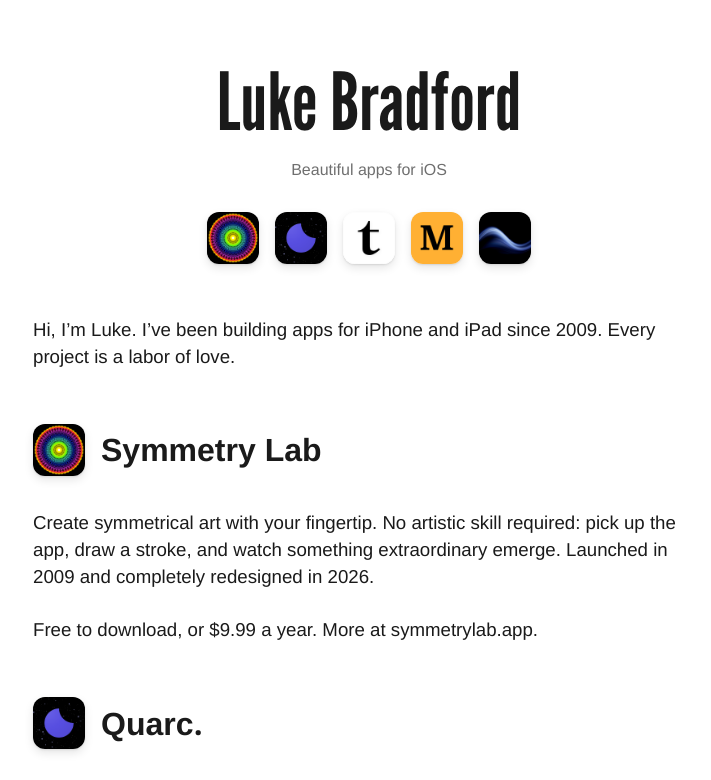
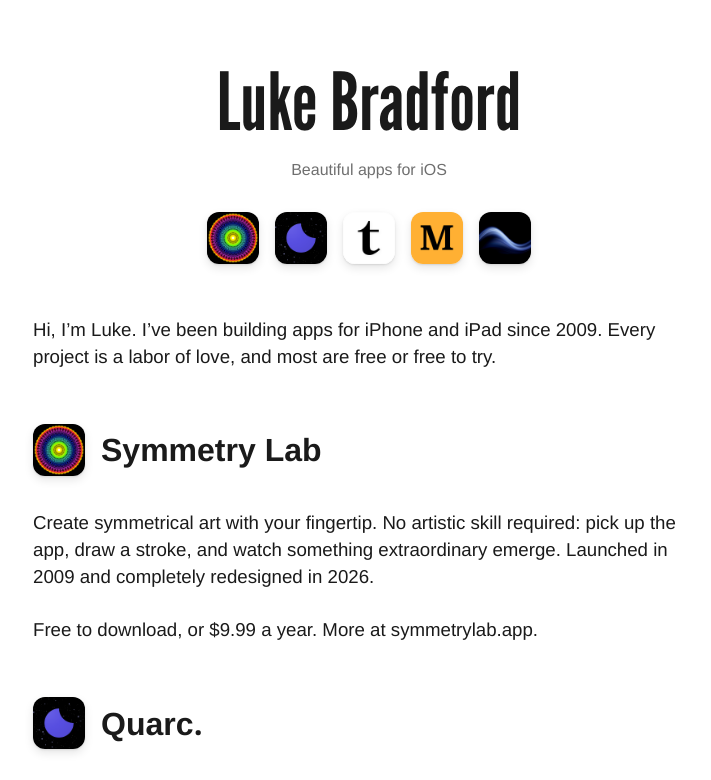
Before and after one commit to lukebradford/apps.lukebradford.xyz, a plain HTML site: page index.html in a window 1280 px wide. Shown: the top 780 px of the page, without its empty margins (271-982 px from the left). Drawn offline with Linux system fonts and the light colour scheme.

Commit message:
Note that most apps are free or free to try
Co-Authored-By: Claude Opus 5.5 <noreply@anthropic.com>

```diff
--- a/index.html
+++ b/index.html
@@ -241,7 +241,7 @@
         <br>
         <br>
         <p>Hi, I’m Luke. I’ve been building apps for iPhone and iPad since 2009. Every
-        project is a labor of love.</p>
+        project is a labor of love, and most are free or free to try.</p>
         <br>
         <br>
         <div class="apphead">
```
